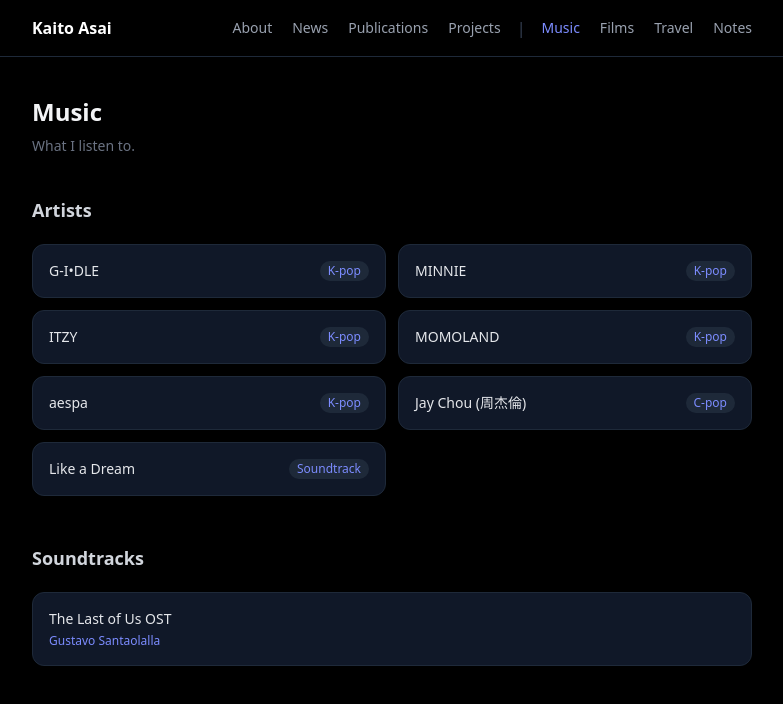
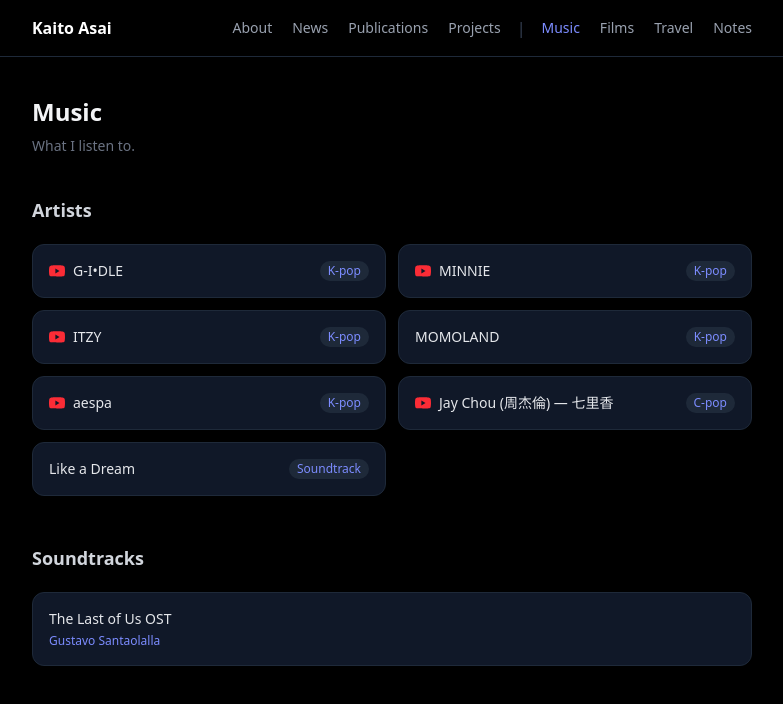
Before and after one commit to s1280061/my-portfolio, a Next.js app: page /music in a window 1280 px wide. Shown: the top 704 px of the page, without its empty margins (248-1031 px from the left). Built offline with nearby package versions, Linux system fonts and the light colour scheme.

Commit message:
Add YouTube links to music artists

```diff
--- a/app/music/page.tsx
+++ b/app/music/page.tsx
@@ -1,16 +1,50 @@
 const artists = [
-  { name: "G-I•DLE", genre: "K-pop" },
-  { name: "MINNIE", genre: "K-pop" },
-  { name: "ITZY", genre: "K-pop" },
-  { name: "MOMOLAND", genre: "K-pop" },
-  { name: "aespa", genre: "K-pop" },
-  { name: "Jay Chou (周杰倫)", genre: "C-pop" },
-  { name: "Like a Dream", genre: "Soundtrack" },
+  {
+    name: "G-I•DLE",
+    genre: "K-pop",
+    url: "https://www.youtube.com/@official_i_dle",
+  },
+  {
+    name: "MINNIE",
+    genre: "K-pop",
+    url: "https://youtu.be/_lQxaYmt0DQ?si=fGJRjqdbfxv-OwXl",
+  },
+  {
+    name: "ITZY",
+    genre: "K-pop",
+    url: "https://www.youtube.com/@ITZY",
+  },
+  {
+    name: "MOMOLAND",
+    genre: "K-pop",
+    url: null,
+  },
+  {
+    name: "aespa",
+    genre: "K-pop",
+    url: "https://www.youtube.com/@aespa",
+  },
+  {
+    name: "Jay Chou (周杰倫) — 七里香",
+    genre: "C-pop",
+    url: "https://www.youtube.com/watch?v=Bbp9ZaJD_eA",
+  },
+  {
+    name: "Like a Dream",
+    genre: "Soundtrack",
+    url: null,
+  },
 ];
 
 const soundtracks = [
   { title: "The Last of Us OST", composer: "Gustavo Santaolalla" },
 ];
+
+const YoutubeIcon = () => (
+  <svg viewBox="0 0 24 24" className="w-4 h-4 fill-current text-red-500" aria-hidden="true">
+    <path d="M23.498 6.186a3.016 3.016 0 0 0-2.122-2.136C19.505 3.545 12 3.545 12 3.545s-7.505 0-9.377.505A3.017 3.017 0 0 0 .502 6.186C0 8.07 0 12 0 12s0 3.93.502 5.814a3.016 3.016 0 0 0 2.122 2.136c1.871.505 9.376.505 9.376.505s7.505 0 9.377-.505a3.015 3.015 0 0 0 2.122-2.136C24 15.93 24 12 24 12s0-3.93-.502-5.814zM9.545 15.568V8.432L15.818 12l-6.273 3.568z" />
+  </svg>
+);
 
 export default function MusicPage() {
   return (
@@ -24,10 +58,26 @@
             <h2 className="text-lg font-semibold mb-5 text-gray-300">Artists</h2>
             <div className="grid gap-3 sm:grid-cols-2">
               {artists.map((a) => (
-                <div key={a.name} className="flex items-center justify-between p-4 bg-gray-900 rounded-xl border border-gray-800">
-                  <span className="font-medium text-sm text-gray-200">{a.name}</span>
-                  <span className="text-xs text-[#7C8CFF] bg-gray-800 px-2 py-0.5 rounded-full">{a.genre}</span>
-                </div>
+                a.url ? (
+                  <a
+                    key={a.name}
+                    href={a.url}
+                    target="_blank"
+                    rel="noopener noreferrer"
+                    className="flex items-center justify-between p-4 bg-gray-900 rounded-xl border border-gray-800 hover:border-[#7C8CFF] transition-colors group"
+                  >
+                    <span className="font-medium text-sm text-gray-200 group-hover:text-[#7C8CFF] transition-colors flex items-center gap-2">
+                      <YoutubeIcon />
+                      {a.name}
+                    </span>
+                    <span className="text-xs text-[#7C8CFF] bg-gray-800 px-2 py-0.5 rounded-full">{a.genre}</span>
+                  </a>
+                ) : (
+                  <div key={a.name} className="flex items-center justify-between p-4 bg-gray-900 rounded-xl border border-gray-800">
+                    <span className="font-medium text-sm text-gray-200">{a.name}</span>
+                    <span className="text-xs text-[#7C8CFF] bg-gray-800 px-2 py-0.5 rounded-full">{a.genre}</span>
+                  </div>
+                )
               ))}
             </div>
           </div>
```
